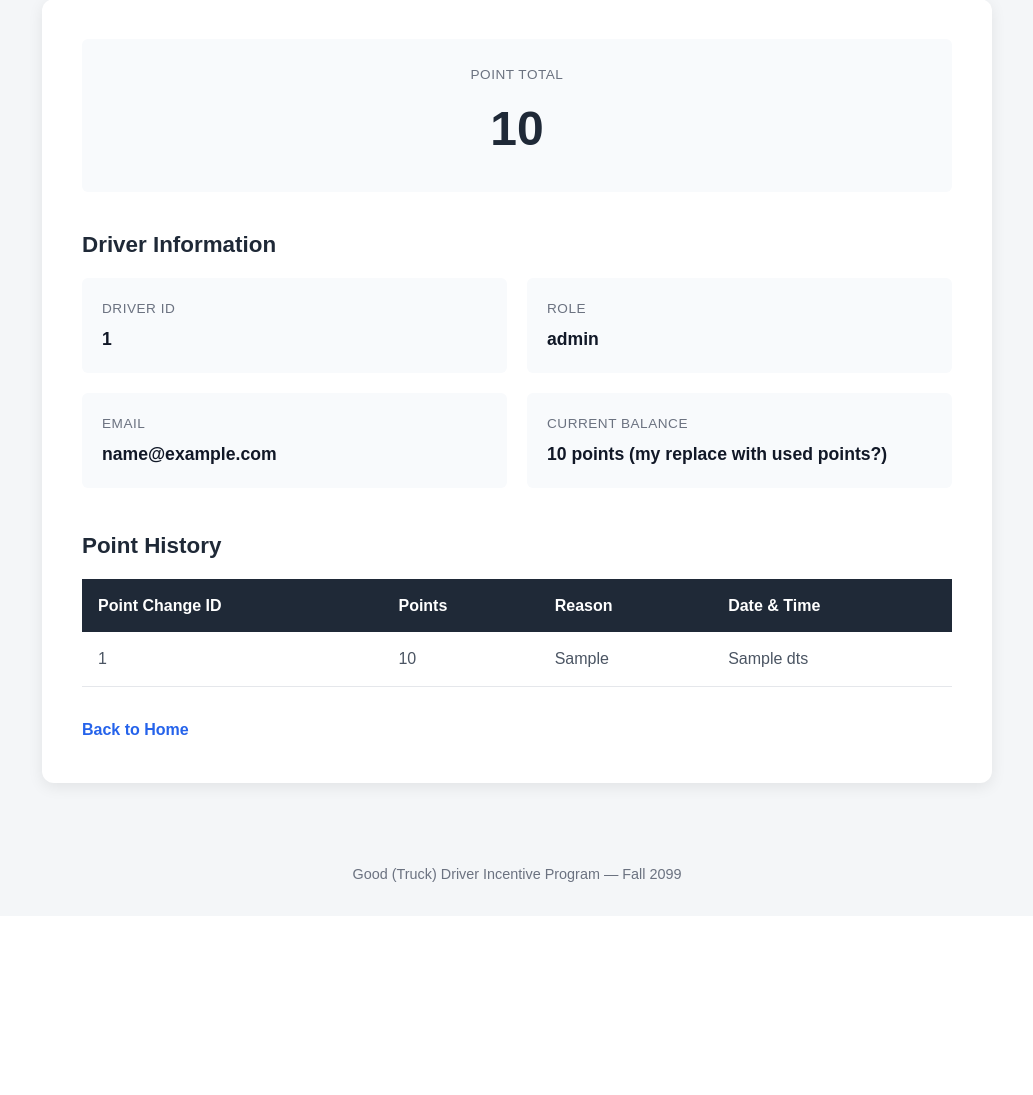
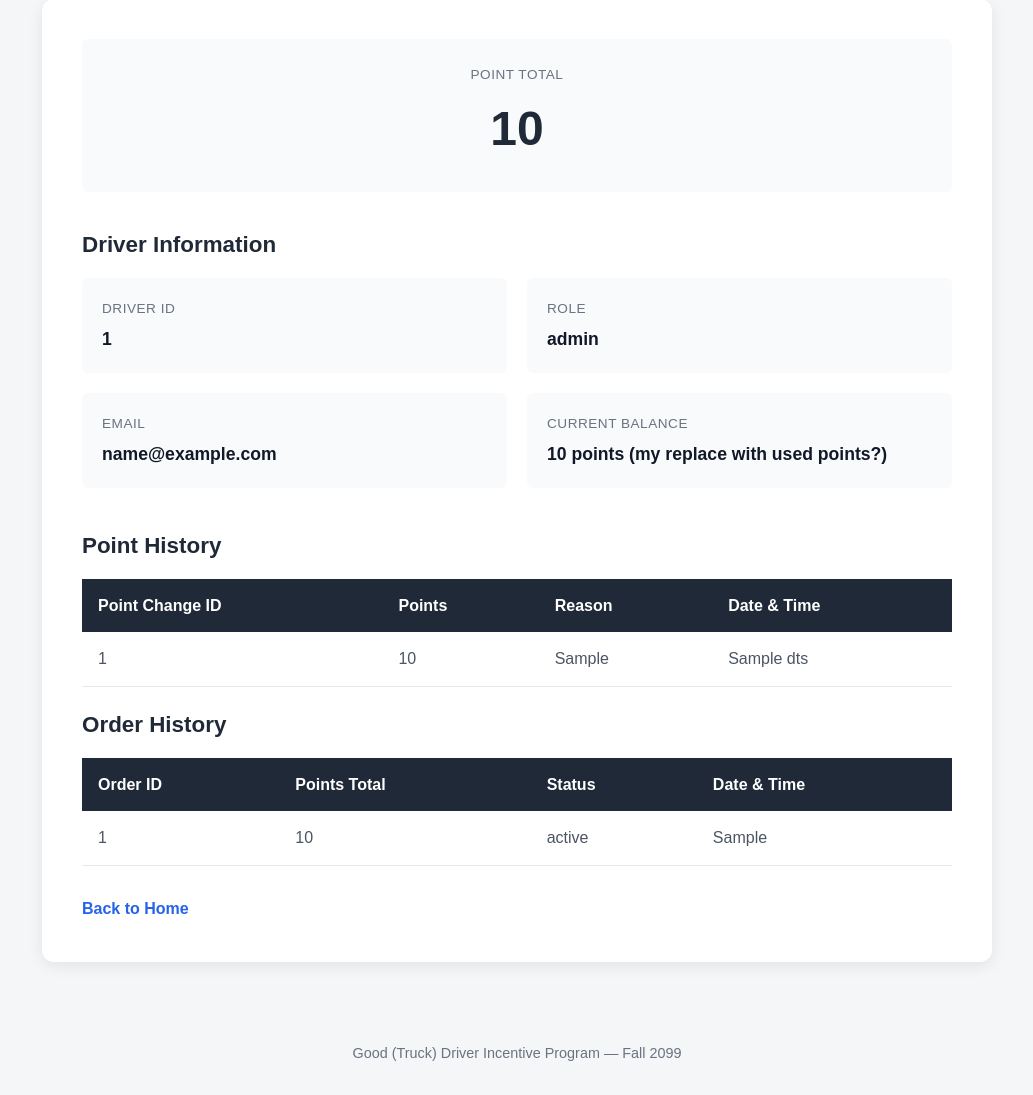
Before and after one commit to kytran1329/F26-CPSC4910-01, a Flask app: template templates/driverDash.html in a window 1280 px wide. Shown: the part 183-1278 px from the top of the page, without its empty margins (123-1156 px from the left). Before the commit the page ends 1065 px from the top, so only its background shows below. Run offline with Flask 3, Linux system fonts and the light colour scheme; the template is opened without the code that fills it: most values are stand-ins (such as "Sample title", 1, 10 or a date in 2020).

Commit message:
add history tables to driver dash

```diff
--- a/SQL/Sprint1DB.SQL
+++ b/SQL/Sprint1DB.SQL
@@ -37,7 +37,7 @@ CREATE TABLE ORDERS(
 	ORDER_ID int auto_increment primary key not null,
     USER_ID int,
     DRIVER_ID int,
-    ORDER_DTS datetime,
+    ORDER_DTS datetime DEFAULT CURRENT_TIMESTAMP,
     POINT_TOTAL int,
     ORDER_STATUS VARCHAR (10),
     CONSTRAINT `ORDERS_USER_ID` FOREIGN KEY (`USER_ID`) REFERENCES `USER` (`USER_ID`),
--- a/app.py
+++ b/app.py
@@ -77,15 +77,30 @@ def driverDash():
             WHERE d.DRIVER_ID = %s
         )
         ORDER BY pc.DTS DESC;
-    """, (drive_info["DRIVER_ID"],))
+            """, (drive_info["DRIVER_ID"],))
 
     history = cursor.fetchall()
+
+    #order and status
+    cursor.execute("""
+        SELECT
+            ORDER_ID,
+            DRIVER_ID,
+            POINT_TOTAL,
+            ORDER_STATUS,
+            ORDER_DTS
+        FROM ORDERS
+        WHERE DRIVER_ID = %s
+        ORDER BY ORDER_DTS DESC;
+            """, (drive_info["DRIVER_ID"],))
+
+    order_stat = cursor.fetchall()
 
     cursor.close()
     conn.close()
     #print(drive_info)
     return render_template("driverDash.html", drive_info = drive_info,
-                           history= history)
+                           history= history, order_stat = order_stat)
 
 if __name__ == "__main__":
     app.run(host="0.0.0.0", port=5000)
--- a/templates/driverDash.html
+++ b/templates/driverDash.html
@@ -165,6 +165,58 @@
 
             </div>
 
+            <!-- Order History -->
+            <div class="history-section">
+
+                <h2>Order History</h2>
+
+                <div class="table-container">
+
+                    <table class="history-table">
+
+                        <thead>
+                            <tr>
+                                <th>Order ID</th>
+                                <th>Points Total</th>
+                                <th>Status</th>
+                                <th>Date & Time</th>
+                            </tr>
+                        </thead>
+
+
+                        <tbody>
+
+                            {% for row in order_stat %}
+
+                            <tr>
+
+                                <td>
+                                    {{ row["ORDER_ID"] }}
+                                </td>
+
+                                <td>
+                                    {{ row["POINT_TOTAL"] }}
+                                </td>
+
+                                <td>
+                                    {{ row["ORDER_STATUS"] }}
+                                </td>
+                                <td>
+                                    {{ row["ORDER_DTS"] }}
+                                </td>
+
+                            </tr>
+
+                            {% endfor %}
+
+                        </tbody>
+
+                    </table>
+
+                </div>
+
+            </div>
+
 
             <!--Home button -->
             <a href="/" class="back-link">
```
